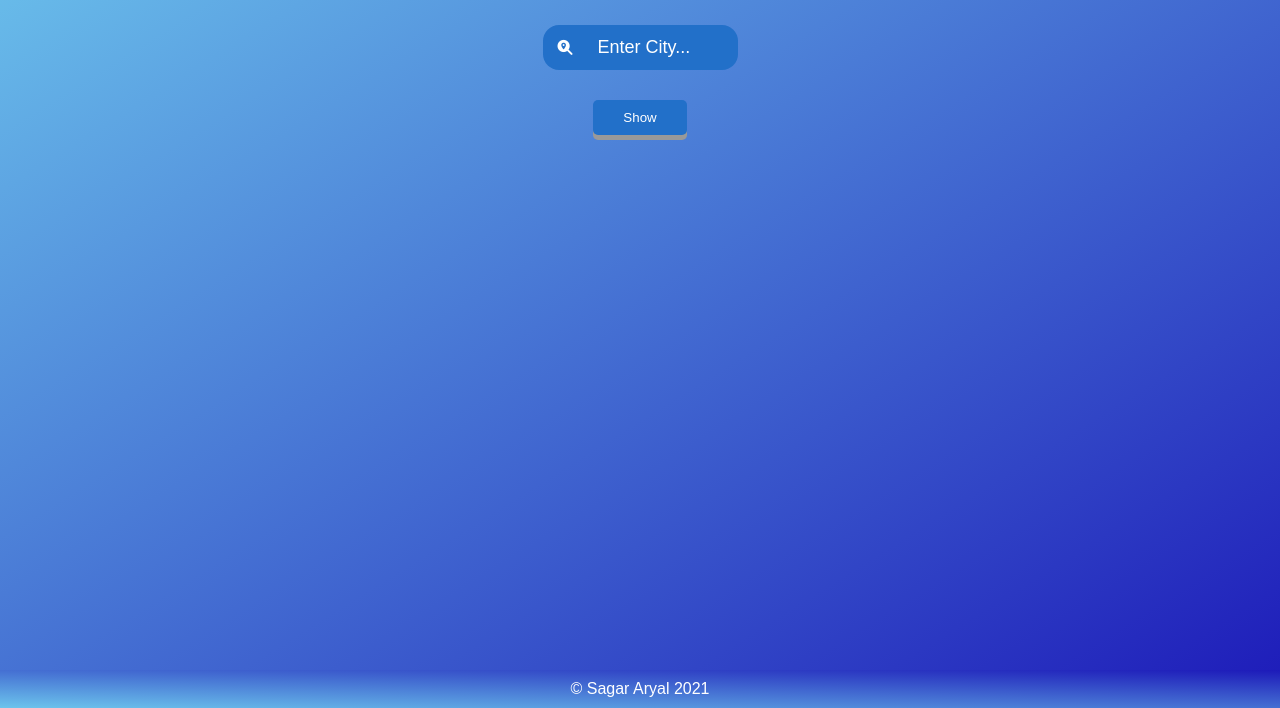
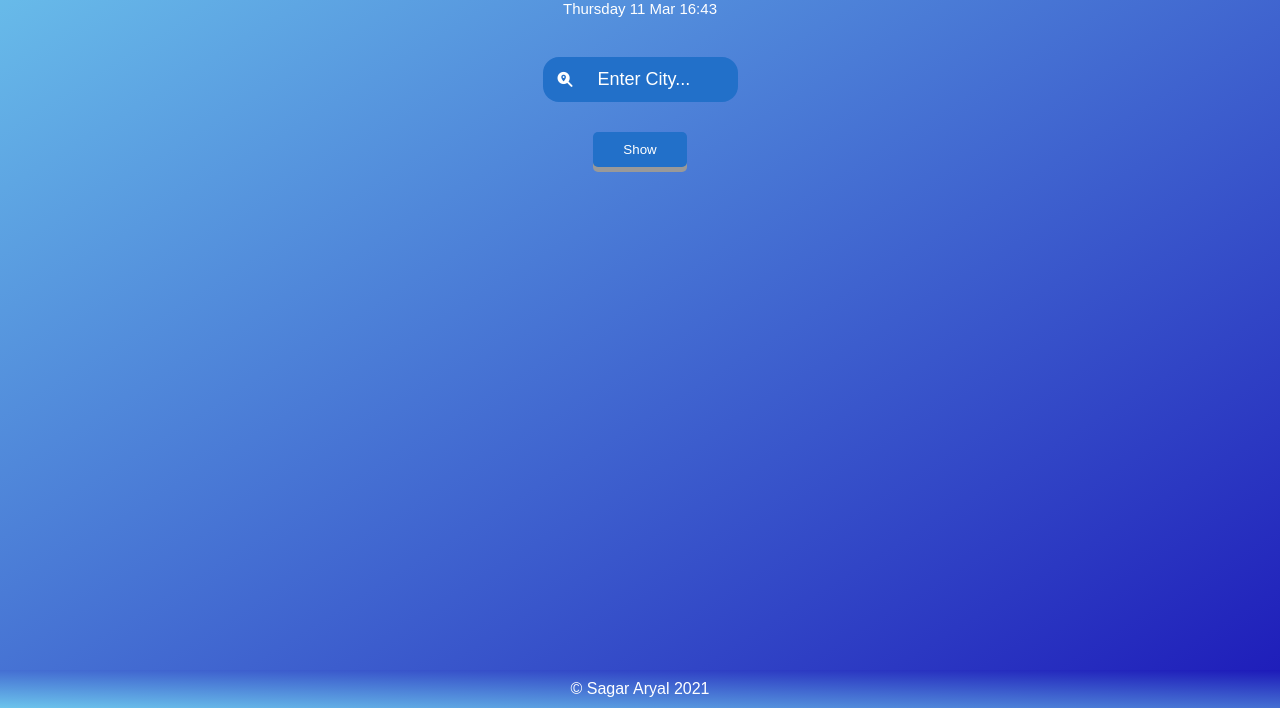
Before and after one commit to sagar-aryal/REACT21K-JAVASCRIPT, a plain HTML site: page Hoang/WeatherApp/index.html in a window 1280 px wide. Shown: the part 92-800 px from the top of the page. Drawn offline with Linux system fonts and the light colour scheme.

Commit message:
updated version

```diff
--- a/Hoang/WeatherApp/script.js
+++ b/Hoang/WeatherApp/script.js
@@ -7,11 +7,40 @@ let info = document.querySelector(".info");
 let temp = document.querySelector(".temp");
 let range = document.querySelector(".temp-range");
 
-btn.addEventListener("click", getData);
-
 //Api  key generated from openweathermap.org.
 const apiKey = "00d4e46ff4781b50fd62972851d5d8a5";
 
+//Generating todays date.
+let date = new Date();
+let days = [
+  "Sunday",
+  "Monday",
+  "Tuesday",
+  "Wednesday",
+  "Thursday",
+  "Friday",
+  "Saturday",
+];
+
+let months = [
+  "Jan",
+  "Feb",
+  "Mar",
+  "Apr",
+  "May",
+  "Jun",
+  "Jul",
+  "Aug",
+  "Sep",
+  "Oct",
+  "Nov",
+  "Dec",
+];
+
+today.textContent = `${days[date.getUTCDay()]} ${date.getUTCDate()} ${
+  months[date.getUTCMonth()]
+}  ${date.getHours()}:${date.getUTCMinutes()}`;
+// Fetching all data from https://openweathermap.org
 function getData() {
   const cityName = search.value;
   //console.log(cityName);
@@ -23,11 +52,12 @@ function getData() {
     .then(data);
 }
 
+//Fetching all required data from Json file.
 function data(res) {
   console.log(res);
+  //if user input wrong city name then display error message.
   if (res.cod === "404") {
     error.textContent = "Please enter a valid city name";
-    search.value = " ";
   } else {
     city.textContent = `${res.name}, ${res.sys.country}`;
     info.textContent = res.weather[0].description;
@@ -35,5 +65,10 @@ function data(res) {
     range.textContent = `H: ${Math.round(res.main.temp_max)}°C L: ${Math.round(
       res.main.temp_min
     )}°C`;
+
+    // Input value(city name) empty after result is displayed.
+    search.value = " ";
   }
 }
+
+btn.addEventListener("click", getData);
--- a/Hoang/WeatherApp/style.css
+++ b/Hoang/WeatherApp/style.css
@@ -18,8 +18,8 @@ header {
   padding: 40px;
 }
 
-.date {
-  margin-top: 10px;
+.today {
+  margin-top: 15px;
   font-size: 15px;
 }
 
```
